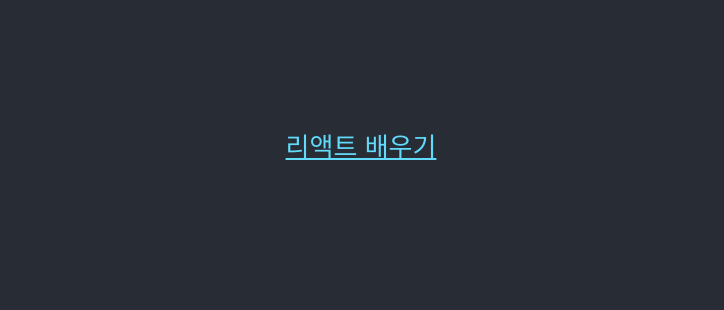
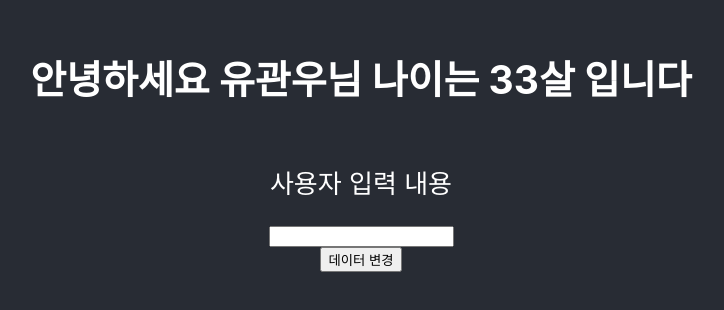
Before and after one commit to W00SUNGLEE/fintech, a React (Create React App) app in the folder fintech/: page / in a window 1280 px wide. Shown: the part 256-566 px from the top of the page, without its empty margins (279-1003 px from the left). Built offline with nearby package versions, Linux system fonts and the light colour scheme.

Commit message:
react_eventHandling

```diff
--- a/fintech/src/App.js
+++ b/fintech/src/App.js
@@ -1,18 +1,14 @@
 import logo from './logo.svg';
 import './App.css';
+import Welcome from './components/Welcome'
+import StateAndEvent from './components/StateAndEvent';
 
 function App() {
   return (
     <div className="App">
       <header className="App-header">
-        <a
-          className="App-link"
-          href="https://naver.com"
-          target="_blank"
-          rel="noopener noreferrer"
-        >
-          리액트 배우기
-        </a>
+        <Welcome username="유관우" age="33"></Welcome>
+        <StateAndEvent></StateAndEvent>
       </header>
     </div>
   );
--- /dev/null
+++ b/fintech/src/components/StateAndEvent.js
@@ -0,0 +1,28 @@
+//rafce : react func export
+
+import React from 'react'
+
+export const StateAndEvent = () => {
+
+    let userText = "사용자 입력 내용"
+
+    const handleClick = () => {
+        alert("test");
+    }
+
+    const handleChange = (event) => {
+        const {value} = event.target;
+        userText = value;
+        console.log(userText);
+    }
+
+  return (
+    <>
+        <p>{userText}</p>
+        <input onChange={handleChange}></input>
+        <button onClick={handleClick}>데이터 변경</button>
+    </>
+  )
+}
+
+export default StateAndEvent
--- /dev/null
+++ b/fintech/src/components/Welcome.js
@@ -0,0 +1,7 @@
+const Welcome = ({username, age}) =>{
+    console.log({username, age})
+    return (<h2>안녕하세요 {username}님 나이는 {age}살 입니다</h2>);
+  }
+
+  //외부에서 볼수 있도록 export
+  export default Welcome;
```
